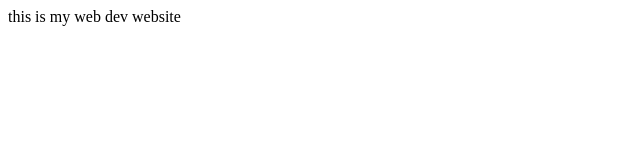
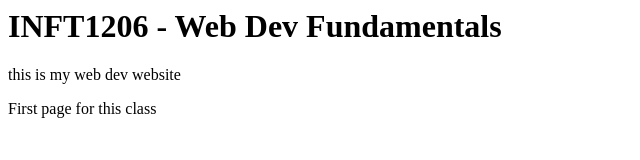
Before and after one commit to ErikM56/ErikM56.github.io, a plain HTML site: page index.html in a window 1280 px wide. Shown: the whole page, without its empty margins (0-640 px from the left). Drawn offline with Linux system fonts and the light colour scheme.

Commit message:
Update index.html

```diff
--- a/index.html
+++ b/index.html
@@ -1,11 +1,12 @@
 <html>
     <head>
-        <title>
-           title
-        </title>
+        <title> title </title>
     </head>
-        <body>
-            this is my web dev website
-        </body>
+
+    <h1> INFT1206 - Web Dev Fundamentals </h1>
+
+    <body> this is my web dev website </body>
+
+    <p>First page for this class</p>
 
 </html>
```
